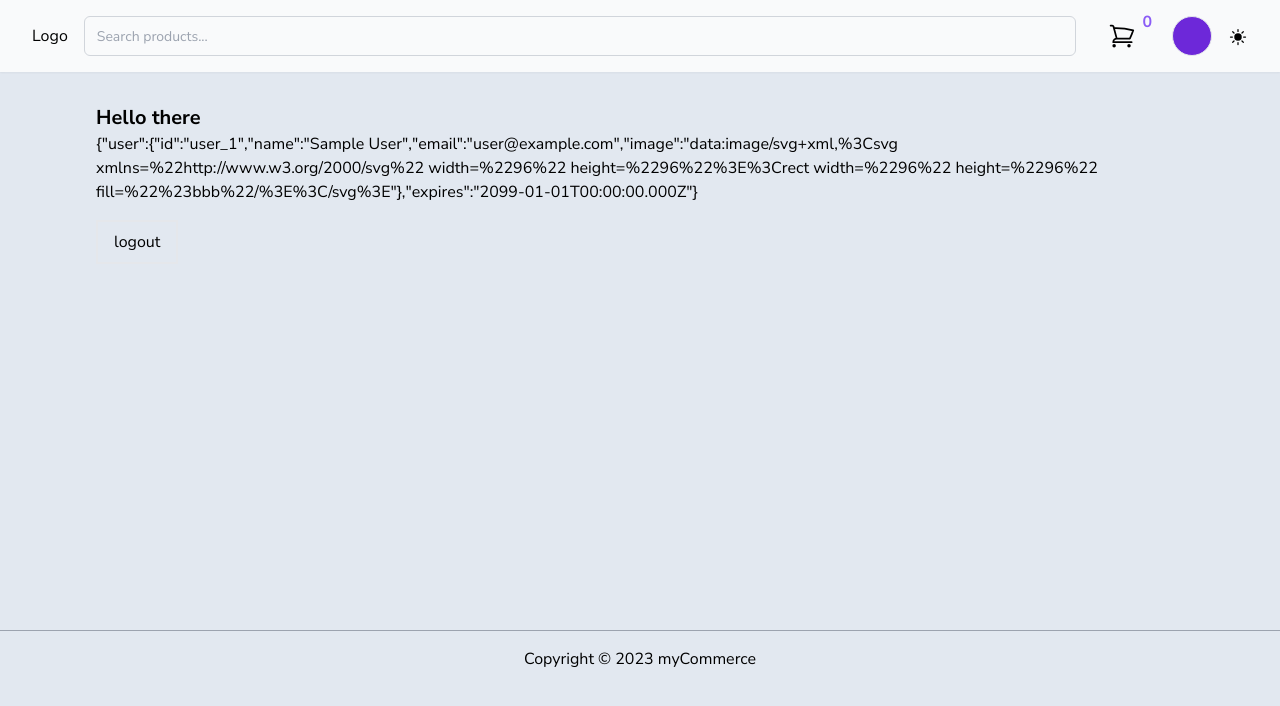
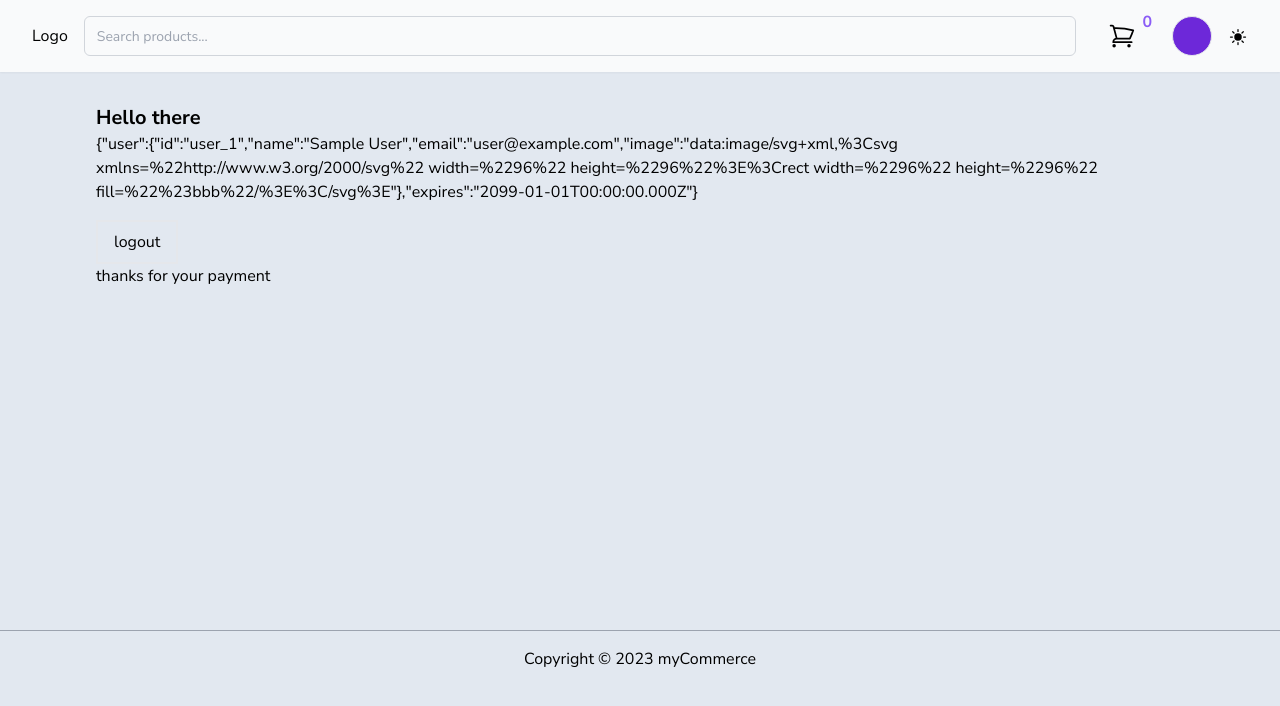
Before and after one commit to Jack-H0124/nextjs-ecommerce, a Next.js app: page /payment in a window 1280 px wide. Shown: the top 706 px of the page. Built offline with nearby package versions, Linux system fonts and the light colour scheme; no server answers; sample sign-in values are in the browser's storage.

Commit message:
payment page updated

```diff
--- a/src/app/payment/page.tsx
+++ b/src/app/payment/page.tsx
@@ -17,6 +17,10 @@ export default function PaymentPage() {
 				>
 					logout
 				</button>
+
+				<div>
+					thanks for your payment
+				</div>
 			</div>
 		</div>
 	);
```
